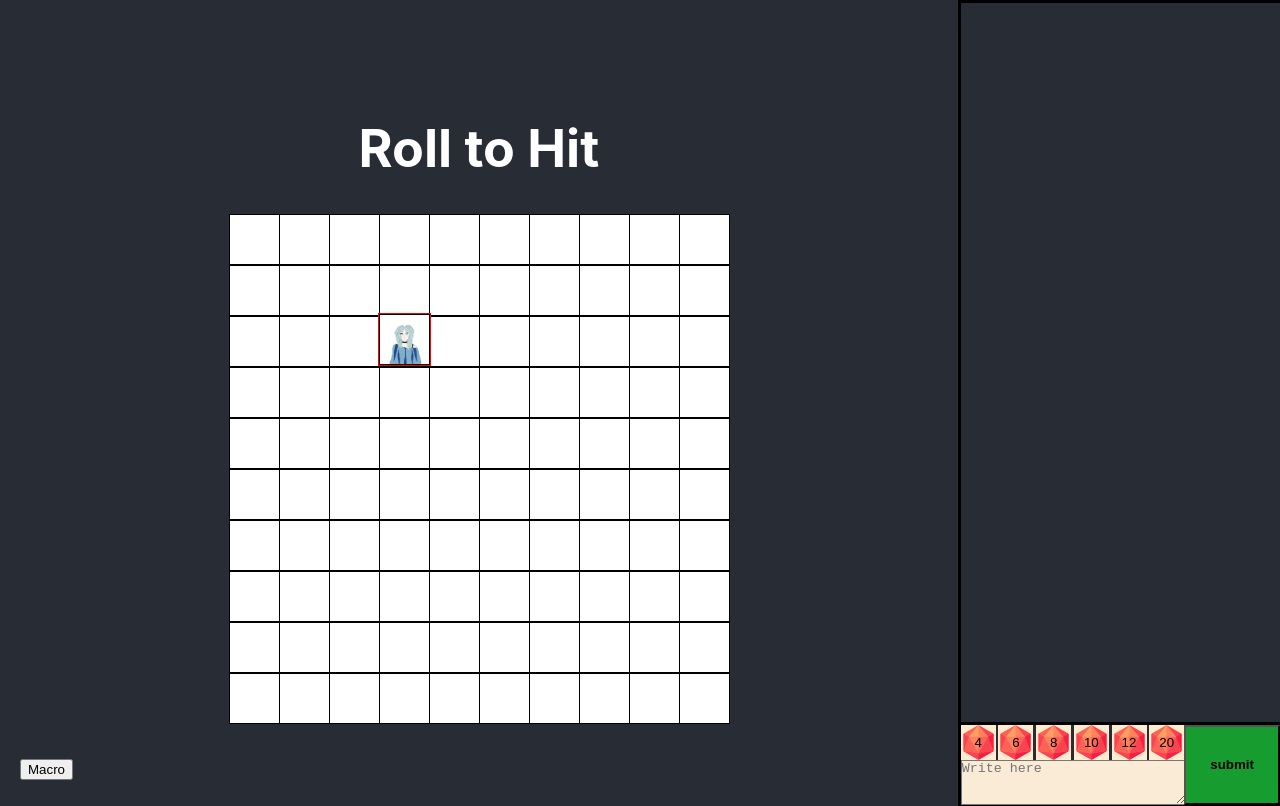
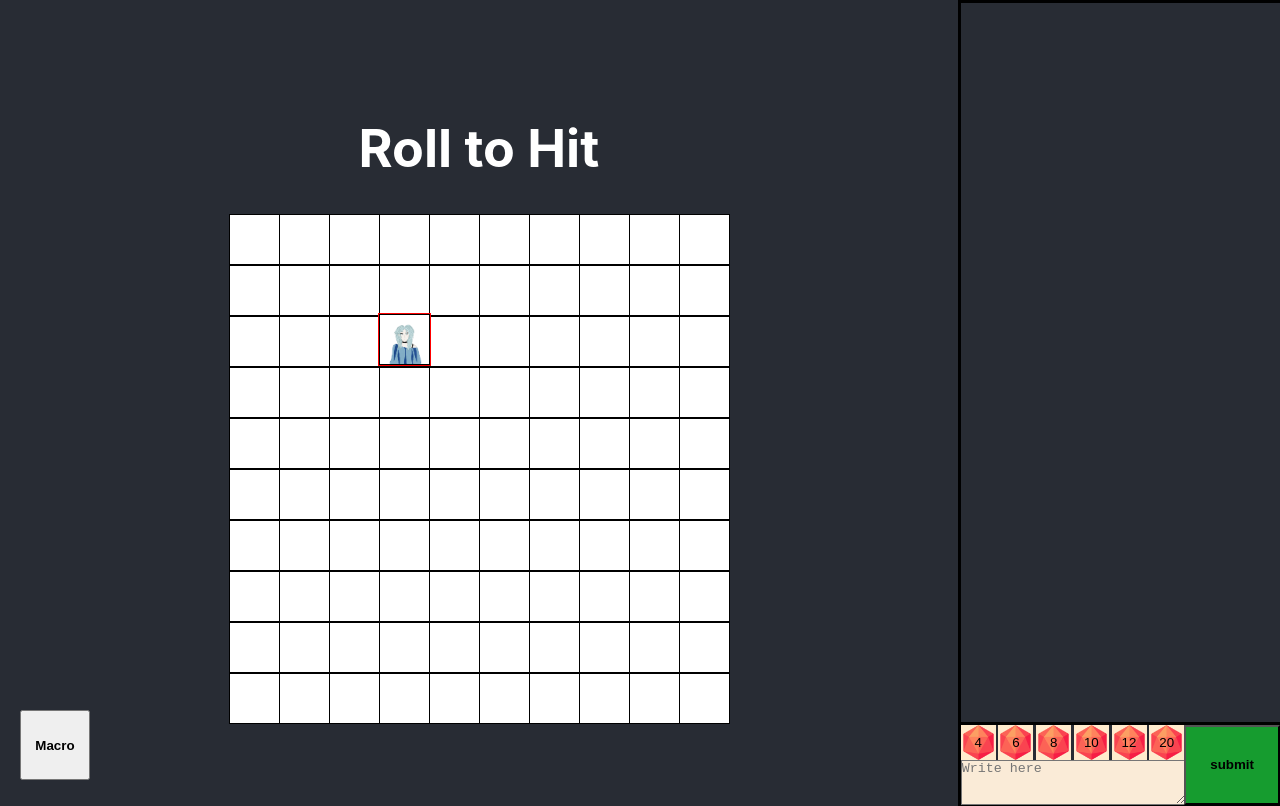
Before and after one commit to S4-K1/roll-to-hit, a React (Create React App) app: page / in a window 1280 px wide. Both pictures are taken after a click on the picture 404 px from the left and 339 px from the top of the page. Built offline with nearby package versions, Linux system fonts and the light colour scheme.

Commit message:
Macros are pretty swanky swish

```diff
--- a/src/App.js
+++ b/src/App.js
@@ -8,6 +8,7 @@ import './App.css';
 function App() {
   const [chat, setChat] = useState([]);
   const [tokenSelected, setTokenSelected] = useState(false);
+  const [MacroMenu, setMacroMenu] = useState(false);
 
   function updateChat(update) {
     setChat(chat.concat(
@@ -44,6 +45,14 @@ function App() {
     updateChat({ text: command, type: 'macro' });
   }
 
+  function openMacroMenu() {
+    setMacroMenu(true);
+  }
+
+  function closeMacroMenu() {
+    setMacroMenu(false);
+  }
+
   function openTokenMenu() {
     setTokenSelected(true);
   }
@@ -55,7 +64,7 @@ function App() {
   return (
     <div className="App">
       <header className="App-header">
-        <div className="mainContainer">
+        <div className="mainContainer" onClick={closeMacroMenu}>
           <h1 className='title'>Roll to Hit</h1>
           <div className="gameContainer">
             <div className="mainGame">
@@ -66,7 +75,11 @@ function App() {
           </div>
           {tokenSelected && (
             <div className='bottomSection'>
-              <MacroButton macroCommand={macroCommand}/>
+              <MacroButton
+                macroCommand={macroCommand}
+                macroMenu={MacroMenu}
+                openMacroMenu={openMacroMenu}
+              />
             </div>
           )}
         </div>
--- /dev/null
+++ b/src/components/css/macroButton.css
@@ -0,0 +1,22 @@
+.macroContainer {
+    display: flex;
+    flex-direction: column-reverse;
+}
+
+.macroButton {
+    font-weight: bold;
+    height: 70px;
+    width: 70px;
+}
+
+.macroMenu {
+    font-size: small;
+    padding-left: 70px;
+}
+
+.menuButton {
+    height: 30px;
+    border-color: black;
+    background-color: brown;
+    font-weight: bold;
+}
--- a/src/components/macroButton.js
+++ b/src/components/macroButton.js
@@ -1,17 +1,41 @@
 import React from 'react';
 import PropTypes from 'prop-types';
+import './css/macroButton.css';
 
 function MacroButton(props) {
   function executeMacro() {
     props.macroCommand('asdf');
   }
+
+  function handleRightClick(event) {
+    event.preventDefault();
+    props.openMacroMenu();
+  }
+
+  function openMacroEditMenu() {
+    console.log('Open macro edit menu');
+  }
+
   return (
-    <button onClick={executeMacro}>Macro</button>
+    <div className='macroContainer'>
+       <button className='macroButton' onContextMenu={handleRightClick} onClick={executeMacro}>
+            Macro
+        </button>
+        {props.macroMenu && (
+            <div className='macroMenu'>
+                <button className='menuButton' onClick={openMacroEditMenu}>
+                    Edit Macro
+                </button>
+            </div>
+        )}
+    </div>
   );
 }
 
 MacroButton.propTypes = {
   macroCommand: PropTypes.func,
+  macroMenu: PropTypes.bool,
+  openMacroMenu: PropTypes.func,
 };
 
 export default MacroButton;
```
